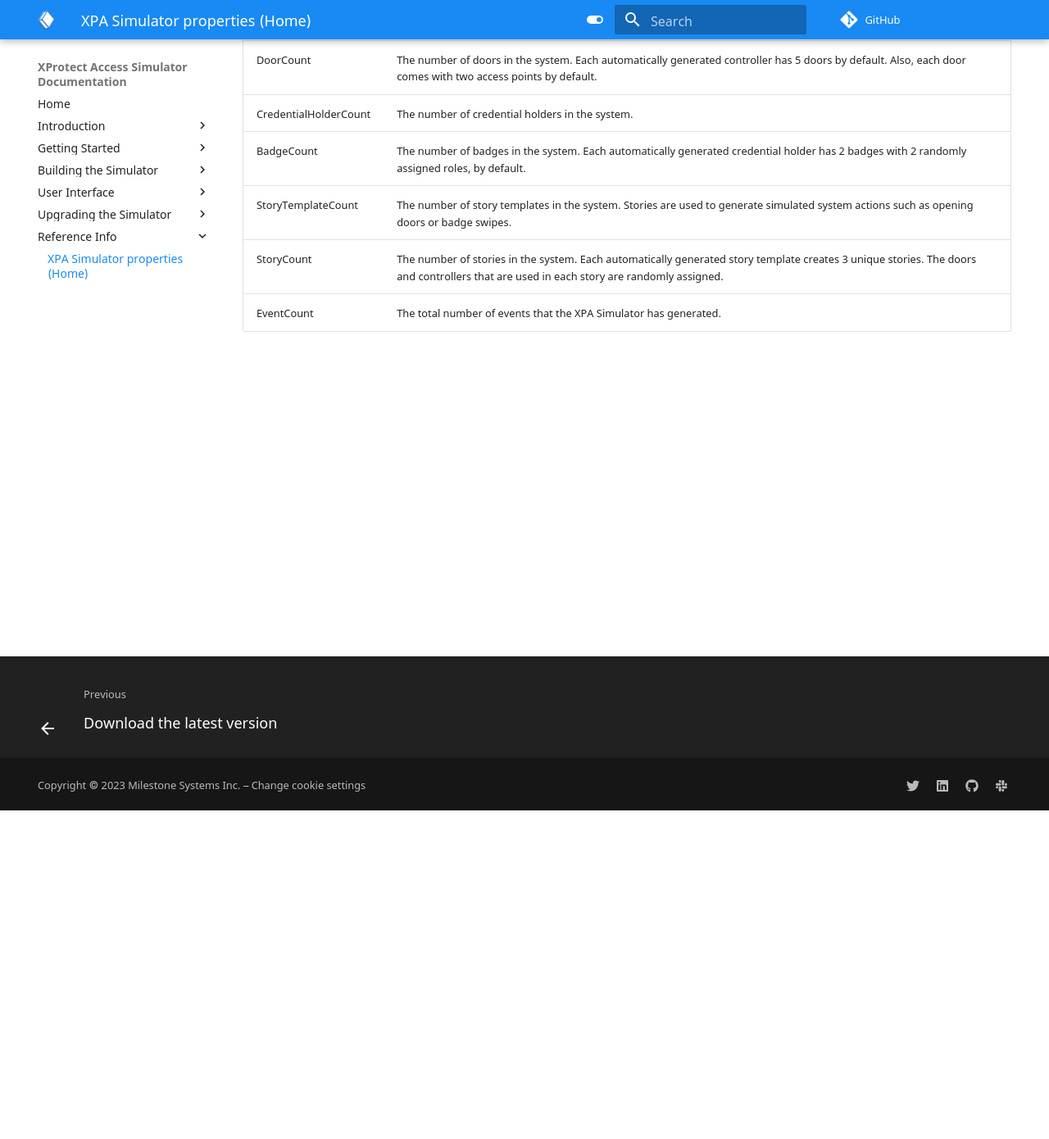
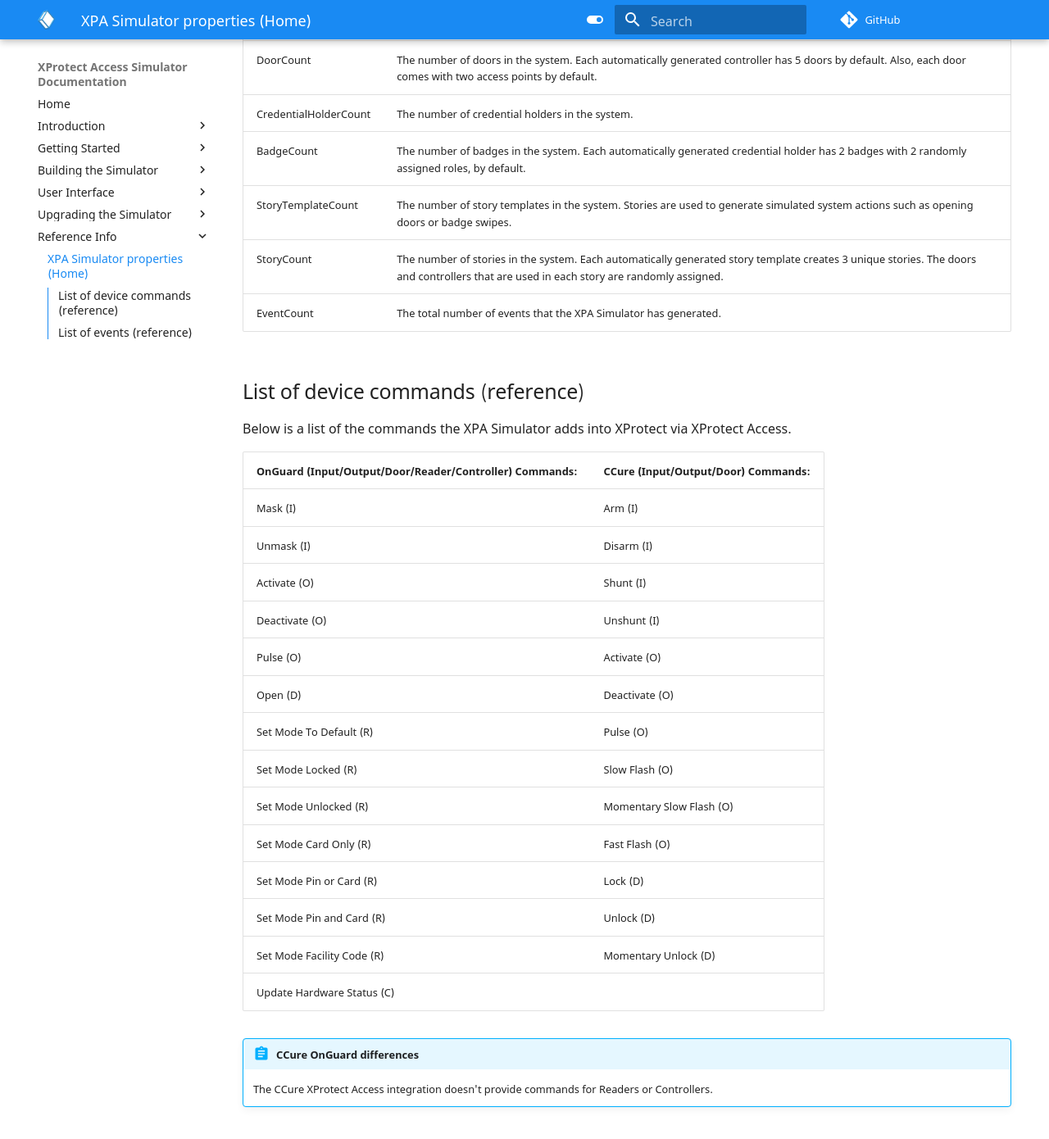
Before and after one commit to mjt-milestone/XPASimulatorDocs, an MkDocs documentation site: the page built from docs/Ref/index.md, in a window 1280 px wide and 1400 px high, scrolled down 411 px. Shown: the top 1390 px of the window at 82% size. Built offline with MkDocs 1.6.1 and Material for MkDocs 9.7.7, drawn with Linux system fonts in a browser that asks for light colours; plug-ins that fetch from the network failed and are left out; comment, search, counter and statistics services are not loaded; some of the changed text lies outside the part shown.

```diff
--- a/docs/Ref/index.md
+++ b/docs/Ref/index.md
@@ -12,3 +12,84 @@
 | StoryTemplateCount    | The number of story templates in the system. Stories are used to generate simulated system actions such as opening doors or badge swipes. |
 | StoryCount    | 	The number of stories in the system. Each automatically generated story template creates 3 unique stories. The doors and controllers that are used in each story are randomly assigned. |
 | EventCount    | The total number of events that the XPA Simulator has generated.  |
+
+## List of device commands (reference)
+
+Below is a list of the commands the XPA Simulator adds into XProtect via XProtect Access.
+
+| OnGuard (Input/Output/Door/Reader/Controller) Commands:  | CCure (Input/Output/Door) Commands:   |
+|----------------------------------------------------------|---------------------------------------|
+| Mask (I)   | Arm (I)  |
+| Unmask (I)   | Disarm (I)  |
+| Activate (O) | Shunt (I) |
+| Deactivate (O)   | Unshunt (I)  |
+| Pulse (O) | Activate (O)   |
+| Open (D) | Deactivate (O)   |
+| Set Mode To Default (R)    | Pulse (O)   |
+| Set Mode Locked (R)    | Slow Flash (O) |
+| Set Mode Unlocked (R)    | Momentary Slow Flash (O) |
+| Set Mode Card Only (R)    | Fast Flash (O)  |
+| Set Mode Pin or Card (R)   | Lock (D)  |
+| Set Mode Pin and Card (R)    | Unlock (D)  |
+| Set Mode Facility Code (R)    | Momentary Unlock (D)  |
+| Update  Hardware Status (C)    |   |
+
+!!! abstract "CCure OnGuard differences"
+    The CCure XProtect Access integration doesn't provide commands for Readers or Controllers.
+
+## List of events (reference)
+
+Below is a list of the events the XPA Simulator adds into XProtect via the access control events functionality built into XProtect Access.
+
+| CCure XProtect Access Event List: |
+|-----------------------------------|
+| `***BadgeMessage***`  |
+| Application Server Activity   |
+| Area Activity |
+| Audit Trigger Activity    |
+| Card Admitted |
+| Card Rejected |
+| CCure Door Forced |
+| CCUre Door Held   |
+| CCure Server Offline  |
+| Device Activity   |
+| Device Error  |
+| Double swipe  |
+| Email sent failure    |
+| Email sent failure with issuer    |
+| Event Assess Message  |
+| Firmware Flash Activity   |
+| General Messages Logged   |
+| General Purpose Interface Activity    |
+| Guard Tour Activity   |
+| Incident Activity |
+| Intrusion Zone Activity  |
+| Intrusion Zone Error  |
+| Journal Trigger Activity  |
+| Keypad Command Activity   |
+| Log Message   |
+| Log Migration Activity    |
+| Manual Action |
+| Network Video Activity    |
+| Object Changed State  |
+| Operator Activity |
+| Operator Login    |
+| Point of Sales    |
+| Push Update   |
+| System Activity   |
+| System Error  |
+| System Error  |
+| Temporary Credential  |
+| Video Activity    |
+| Video Alarm   |
+| Video Clip    |
+| Video Device Configuration    |
+| VideoEdge4.0 Device Activity  |
+| Visitor Management    |
+
+!!! tip "OnGuard Event List"
+    The list above is from an XPA Simulator that is using the CCure 9000 XPA MipPlugin.
+
+    There are over 1900+ events that the OnGuard XProtect Access integration brings into XProtect.
+
+    You can find a documented event list for the most current released version at this [location](https://download.milestonesys.com/lenels2xpa).
```
Also changed, not shown: docs/Sim/index.md (+26 -1 lines), docs/Sim/img/ObjectChangedState.png (added), docs/Sim/img/SC.DefaultEventsCCure.png (added), docs/Sim/img/Single.Event.Sim.png (added), docs/Sim/img/Single.Popup.XPA.png (added).
